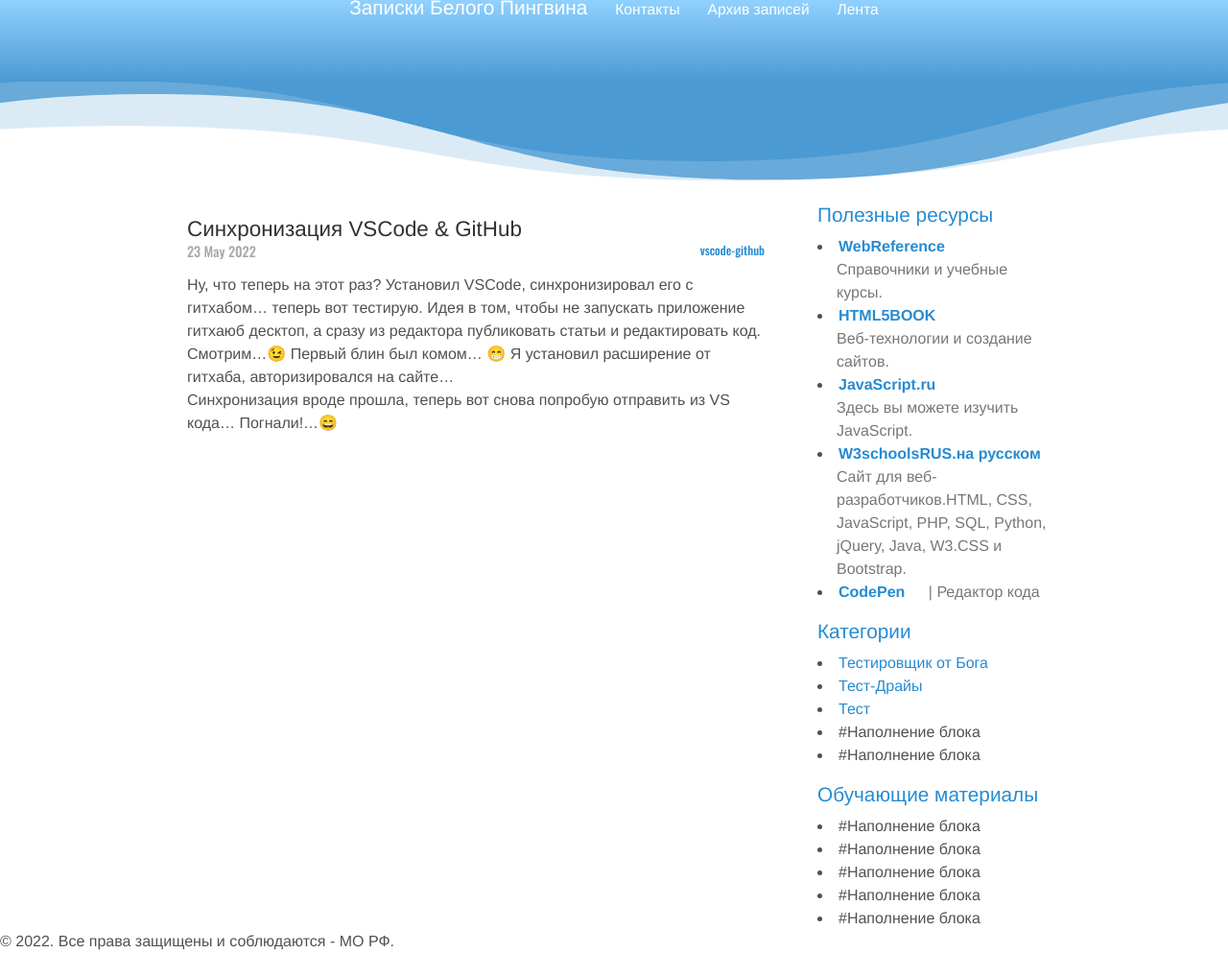
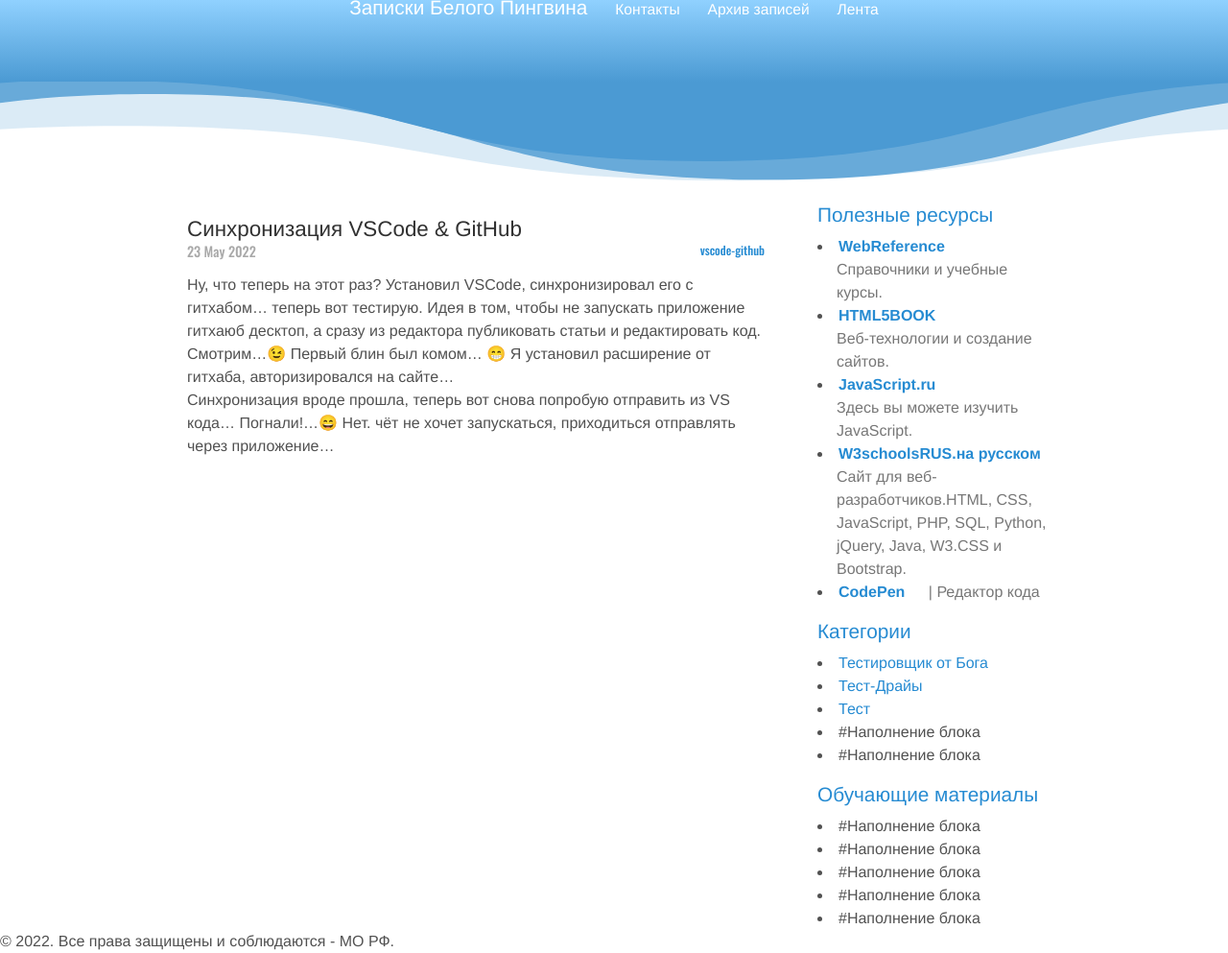
Before and after one commit to whitepingvin/blog, a Jekyll site: the page built from _posts/2022-05-23-vscode-github.md, in a window 1280 px wide. Shown: the whole page at 96% size. Built offline with Jekyll 4.4.1, drawn with Linux system fonts in a browser that asks for light colours; nearby versions of some CDN libraries; emoji names are drawn with the system emoji font.

Commit message:
Update 2022-05-23-vscode-github.md

```diff
--- a/_posts/2022-05-23-vscode-github.md
+++ b/_posts/2022-05-23-vscode-github.md
@@ -13,3 +13,4 @@ tags: vscode-github
 Я установил расширение от гитхаба, авторизировался на сайте...
 Синхронизация вроде прошла, теперь вот снова попробую отправить из VS кода...
 Погнали!...:smile:
+Нет. чёт не хочет запускаться, приходиться отправлять через приложение...
```
